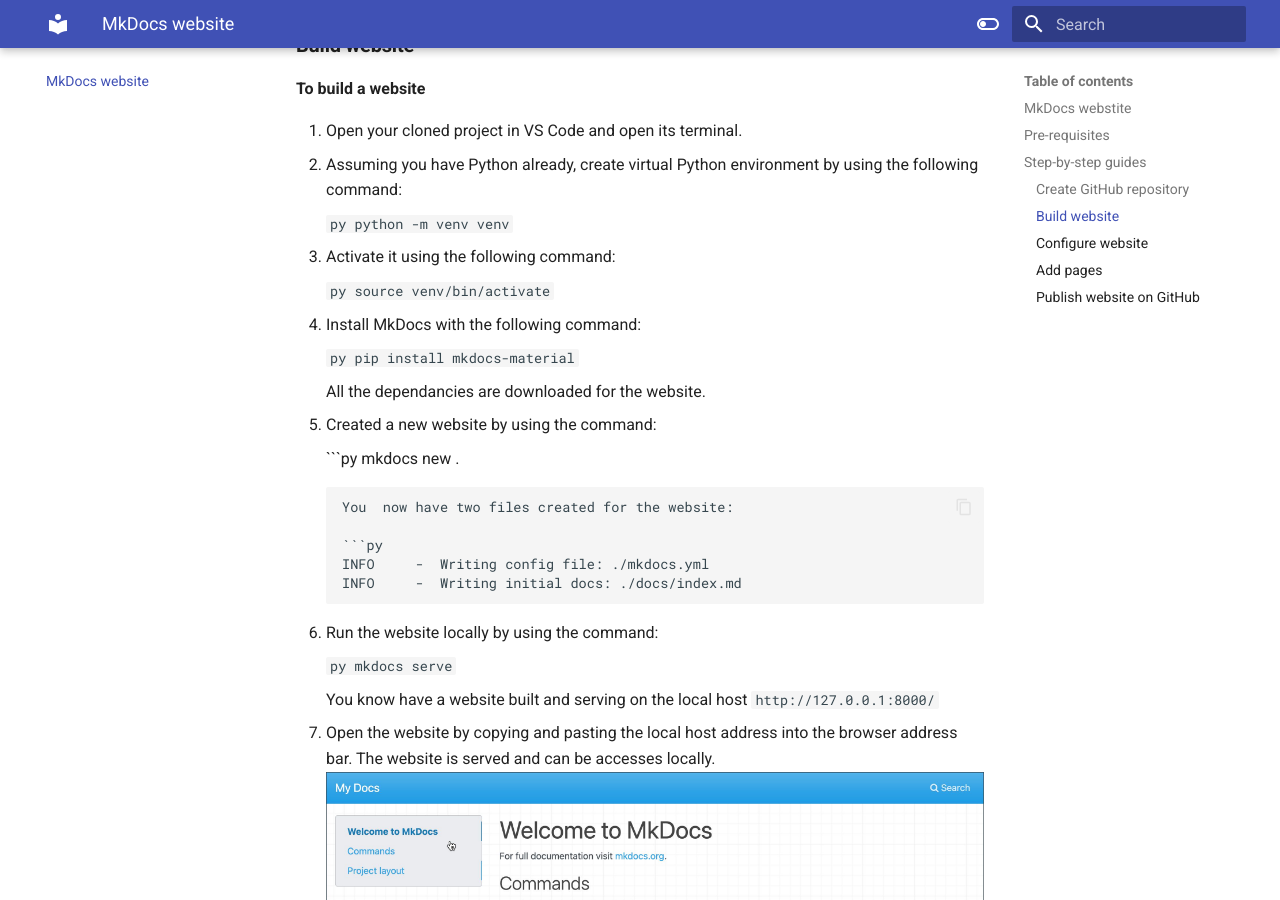
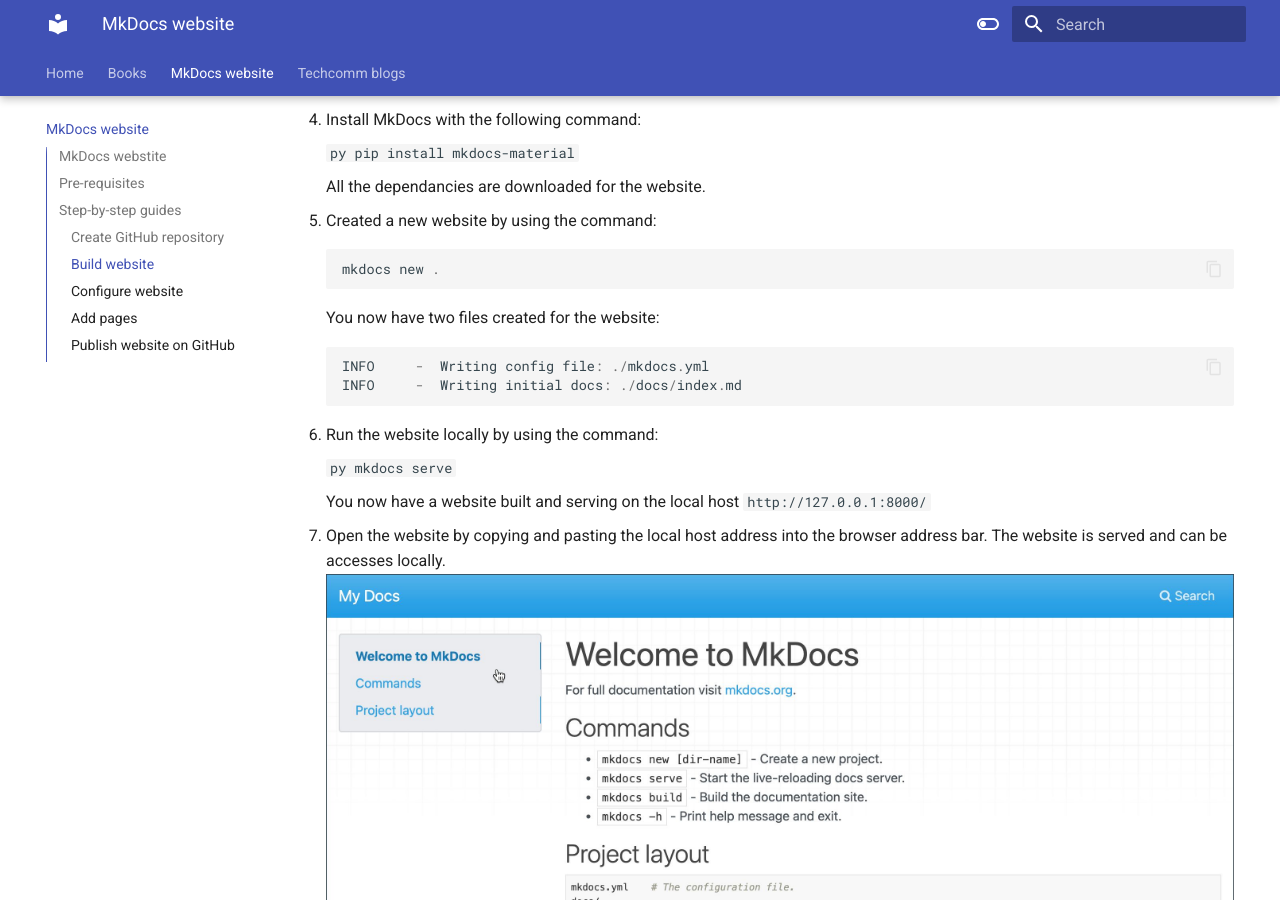
Before and after one commit to tannisanta/tt-techcomm-project, an MkDocs documentation site: the page built from docs/MkDocs_website.md, in a window 1280 px wide and 900 px high, scrolled down 1788 px. Built offline with MkDocs 1.6.1 and Material for MkDocs 9.7.7, drawn with Linux system fonts in a browser that asks for light colours.

Commit message:
Minor edits

````diff
--- a/docs/MkDocs_website.md
+++ b/docs/MkDocs_website.md
@@ -80,7 +80,7 @@
 5. Created a new website by using the command:
 
     ```py
-   mkdocs new .
+    mkdocs new .
     ```
 
     You  now have two files created for the website:
@@ -96,7 +96,7 @@
    mkdocs serve
     ```
 
-    You know have a website built and serving on the local host ```http://127.0.0.1:8000/```
+    You now have a website built and serving on the local host ```http://127.0.0.1:8000/```
 
 7. Open the website by copying and pasting the local host address into the browser address bar.
 The website is served and can be accesses locally.
--- a/mkdocs.yml
+++ b/mkdocs.yml
@@ -12,36 +12,33 @@
     - content.action.view
     - content.code.annotate
     - content.code.copy
-    # - content.tabs.link
+    - content.tabs.link
     - content.tooltips
-    # - header.autohide
-    # - navigation.expand
+    - header.autohide
+    - navigation.expand
     - navigation.footer
     - navigation.indexes
-    # - navigation.instant
-    # - navigation.prune
+    - navigation.instant
+    - navigation.prune
     - navigation.sections
     - navigation.tabs
-    # - navigation.tabs.sticky
+    - navigation.tabs.sticky
     - navigation.top
     - navigation.tracking
     - search.highlight
     - search.share
     - search.suggest
     - toc.follow
-    # - toc.integrate
+    - toc.integrate
 
  nav:
     - Home: index.md
     - Books:
         - TechComm books: Books.md
-        - Create website: MkDocs Website.md
     - Blogs:
         - TechComm blogs: Techcomm_blogs.md
-        - Create website: MkDocs Website.md
     - Mkdocs website:
         - Create website: MkDocs Website.md
-        - TechComm books: Books.md
 
  palette:
     - scheme: default
````
